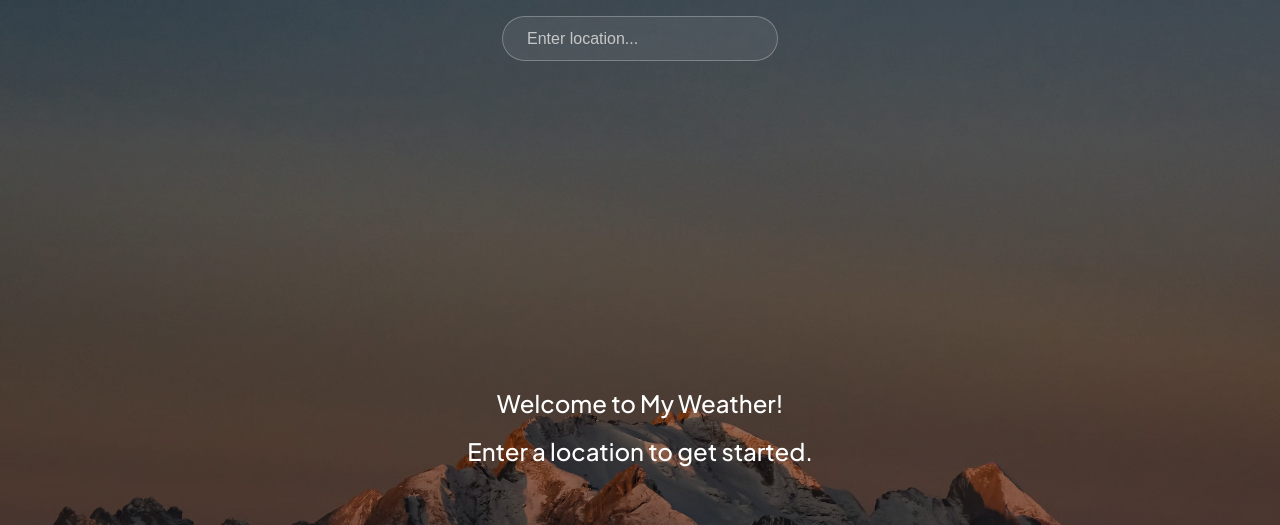
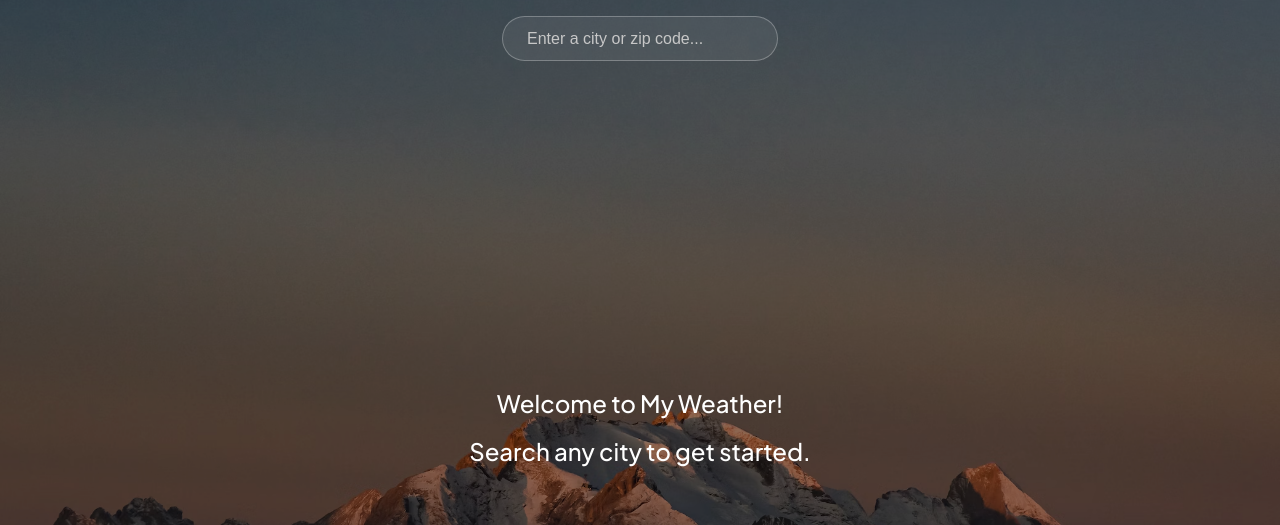
Before and after one commit to chynapb/my-weather, a React (Create React App) app: page / in a window 1280 px wide. Shown: the top 525 px of the page. Built offline with nearby package versions, Linux system fonts and the light colour scheme; no server answers.

Commit message:
Final touches

```diff
--- a/src/App.js
+++ b/src/App.js
@@ -14,8 +14,8 @@ function App() {
   const key = process.env.REACT_APP_API_KEY;
   const url = `http://api.weatherapi.com/v1/forecast.json?key=${key}&q=${city}&days=6&aqi=no&alerts=no`;
 
-  const getWeather = (event) => {
-    if (event.key === 'Enter') {
+  const getWeather = (e) => {
+    if (e.key === 'Enter') {
       setIsLoading(true);
       axios
         .get(url)
@@ -42,7 +42,7 @@ function App() {
           value={city}
           onChange={(e) => setCity(e.target.value)}
           onKeyDown={getWeather}
-          placeholder='Enter location...'
+          placeholder='Enter a city or zip code...'
         />
       </div>
       <div className='container'>
--- a/src/components/Current.js
+++ b/src/components/Current.js
@@ -63,12 +63,12 @@ export const Current = ({ data }) => {
           </div>
         </div>
       ) : (
-        // Display welcome message if no city is typed
+        // Display welcome message if no user input
         <div className='welcome'>
           <p>
             Welcome to My Weather!
             <br />
-            Enter a location to get started.
+            Search any city to get started.
           </p>
         </div>
       )}
```
